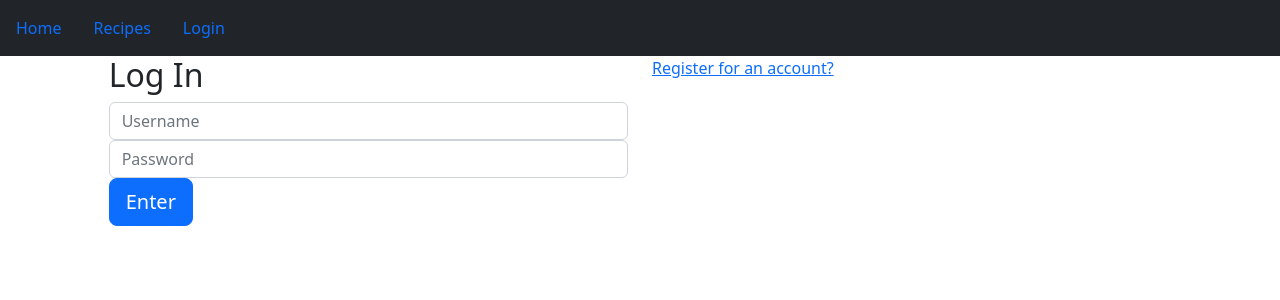
After one commit to Ekhol/capstone-1, a Flask app: page /login in a window 1280 px wide. The commit adds this page. Shown: the top 300 px of the page. Run offline with Flask 2, Linux system fonts and the light colour scheme; parts of the project's set-up code (start-up, migrations or seed data) failed here and were passed over; some libraries are stand-ins or nearby versions.

Commit message:
added new routes and fields for user flow

```diff
--- a/app.py
+++ b/app.py
@@ -1,9 +1,11 @@
 from flask import Flask, redirect, render_template, session, g, flash, request
 from flask_debugtoolbar import DebugToolbarExtension
+from sqlalchemy.exc import IntegrityError
 import os
 import json
 
 from models import db, connect_db, User, Recipe
+from forms import RegistrationForm, LoginForm
 
 CURR_USER_KEY = "curr_user"
 
@@ -12,6 +14,7 @@ app = Flask(__name__)
 app.config['SQLALCHEMY_DATABASE_URI'] = 'postgresql:///pocket-cocktails'
 app.config['SQLALCHEMY_TRACK_MODIFICATIONS'] = False
 app.config['SQLALCHEMY_ECHO'] = True
+app.config['SECRET_KEY'] = "12345"
 
 connect_db(app)
 db.create_all()
@@ -27,6 +30,14 @@ def root():
 
 ############################ Homepage and Public View ############################
 
+@app.route('/home')
+def homepage():
+
+    return render_template("homepage.html")
+
+############################ User Creation/Login/Logout ############################
+
+
 @app.before_request
 def add_user_to_g():
 
@@ -37,18 +48,90 @@ def add_user_to_g():
         g.user = None
 
 
-def login(user):
+def do_login(user):
 
     session[CURR_USER_KEY] = user.id
 
 
-def logout():
+def do_logout():
 
     if CURR_USER_KEY in session:
         del session[CURR_USER_KEY]
 
 
-@app.route('/home')
-def homepage():
+@app.route('/register', methods=["GET", "POST"])
+def register():
 
-    return render_template("homepage.html")
+    form = RegistrationForm()
+
+    if form.validate_on_submit():
+        try:
+            user = User.register(
+                username=form.username.data,
+                password=form.password.data,
+                email=form.email.data,
+                profile_picture=form.image_url.data or User.profile_picture.default.arg,
+            )
+            db.session.commit()
+
+        except IntegrityError:
+            flash("Username is already taken", 'danger')
+            return render_template('users/register.html', form=form)
+
+        do_login(user)
+
+        return redirect("/")
+
+    else:
+        return render_template('users/register.html', form=form)
+
+
+@app.route('/login', methods=["GET", "POST"])
+def login():
+
+    form = LoginForm()
+
+    if form.validate_on_submit():
+        user = User.authenticate(form.username.data, form.password.data)
+
+        if user:
+            do_login(user)
+            flash(f"Howdy, {user.username}!", "success")
+            return redirect("/")
+
+        flash("Invalid login", "danger")
+
+    return render_template('users/login.html', form=form)
+
+
+@app.route('/logout')
+def logout():
+
+    do_logout()
+
+    return redirect("/login")
+
+############################ User Account Routes ############################
+
+
+@app.route('/user/<int:user_id>')
+def user_details(user_id):
+
+    user = User.query.get_or_404(user_id)
+
+    return render_template('users/details.html', user=user)
+
+############################ Recipe Routes ############################
+
+
+@app.route('/recipes')
+def list_recipes():
+
+    search = request.args.get('q')
+
+    if not search:
+        recipes = Recipe.query.all()
+    else:
+        recipes = Recipe.query.filter(Recipe.name.like(f"%{search}%")).all()
+
+    return render_template('recipes/index.html', recipes=recipes)
--- /dev/null
+++ b/forms.py
@@ -0,0 +1,36 @@
+from xmlrpc.client import Boolean
+from flask_wtf import FlaskForm
+from wtforms import StringField, PasswordField, TextAreaField, FieldList, BooleanField
+from wtforms.validators import DataRequired, Email, Length, URL
+
+
+class RegistrationForm(FlaskForm):
+
+    username = StringField('Username', validators=[DataRequired()])
+    email = StringField('Email', validators=[DataRequired(), Email()])
+    password = PasswordField('Password', validators=[Length(min=6)])
+    image_url = StringField('Profile Picture (Optional)')
+
+
+class LoginForm(FlaskForm):
+
+    username = StringField('Username', validators=[DataRequired()])
+    password = PasswordField('Password', validators=[Length(min=6)])
+
+
+class IngredientForm(FlaskForm):
+
+    amount = StringField('Amount', validators=[DataRequired()])
+    ingredient = StringField('Ingredient', validators=[DataRequired()])
+
+
+class RecipeForm(FlaskForm):
+
+    name = StringField('Name', validators=[DataRequired()])
+    ingredient_amount = FieldList(IngredientForm(
+        'Ingredients', validators=[DataRequired()]))
+    has_alcohol = BooleanField('Alcoholic', validators=[
+                               DataRequired()], default="checked")
+    glass_type = StringField('Glass type', validators=[DataRequired()])
+    image_url = StringField('Optional Image URL', validators=[URL()])
+    instructions = TextAreaField('Instructions', validators=[DataRequired()])
--- a/models.py
+++ b/models.py
@@ -42,7 +42,7 @@ class User(db.Model):
 
     username = db.Column(db.String, nullable=False, unique=True)
     email = db.Column(db.Text, nullable=False, unique=True)
-    profile_picture = db.Column(db.Text, nullable=True)
+    profile_picture = db.Column(db.Text, default="/static/stock_bar.jpg")
     bio = db.Column(db.Text, nullable=True)
     password = db.Column(db.Text, nullable=False)
 
--- /dev/null
+++ b/package.json
@@ -0,0 +1,5 @@
+{
+  "dependencies": {
+    "bootstrap": "^5.2.0"
+  }
+}
--- a/templates/base.html
+++ b/templates/base.html
@@ -5,53 +5,43 @@
     <meta charset="UTF-8">
     <meta http-equiv="X-UA-Compatible" content="IE=edge">
     <meta name="viewport" content="width=device-width, initial-scale=1.0">
-    <script src="https://cdn.tailwindcss.com"></script>
-    <link href="/static/style.css" rel="stylesheet">
+    <script type="text/javascript" src="https://code.jquery.com/jquery-1.7.1.min.js"></script>
+    <script src="https://unpkg.com/axios/dist/axios.min.js"></script>
+    <link href="https://cdn.jsdelivr.net/npm/bootstrap@5.2.0/dist/css/bootstrap.min.css" rel="stylesheet"
+        integrity="sha384-gH2yIJqKdNHPEq0n4Mqa/HGKIhSkIHeL5AyhkYV8i59U5AR6csBvApHHNl/vI1Bx" crossorigin="anonymous">
     <title>Back-Pocket Cocktails</title>
 </head>
 
 <body>
+    <nav class="navbar navbar-dark bg-dark">
+        <ul class="nav justify-content-right">
+            <li class="nav-item">
+                <a class="nav-link" href="/">Home</a>
+            </li>
+            <li class="nav-item">
+                <a class="nav-link" href="/recipes">Recipes</a>
+            </li>
+            {% if not g.user %}
+            <li class="nav-item">
+                <a class="nav-link" href="/login">Login</a>
+            </li>
+            {% else %}
+            <li class="nav-item">
+                <a class="nav-link" href="/user/{{ g.user.id }}">Account</a>
+            </li>
+            <li class="nav-item">
+                <a class="nav-link" href="/logout">Log out</a>
+            </li>
+            {% endif %}
+        </ul>
+    </nav>
 
+    {% block content %}
+    {% endblock %}
 
-    <nav class="bg-white border-gray-200 px-2 sm:px-4 py-2.5 dark:bg-gray-900">
-        <div class="container flex flex-wrap justify-between items-center mx-auto">
-            <a href="/home" class="flex items-center">
-                <span class="self-center text-xl font-semibold whitespace-nowrap dark:text-white">Back-Pocket
-                    Cocktails</span>
-            </a>
-            <button data-collapse-toggle="navbar-default" type="button"
-                class="inline-flex items-center p-2 ml-3 text-sm text-gray-500 rounded-lg md:hidden hover:bg-gray-100 focus:outline-none focus:ring-2 focus:ring-gray-200 dark:text-gray-400 dark:hover:bg-gray-700 dark:focus:ring-gray-600"
-                aria-controls="navbar-default" aria-expanded="false">
-                <span class="sr-only">Open main menu</span>
-                <svg class="w-6 h-6" aria-hidden="true" fill="currentColor" viewBox="0 0 20 20"
-                    xmlns="http://www.w3.org/2000/svg">
-                    <path fill-rule="evenodd"
-                        d="M3 5a1 1 0 011-1h12a1 1 0 110 2H4a1 1 0 01-1-1zM3 10a1 1 0 011-1h12a1 1 0 110 2H4a1 1 0 01-1-1zM3 15a1 1 0 011-1h12a1 1 0 110 2H4a1 1 0 01-1-1z"
-                        clip-rule="evenodd"></path>
-                </svg>
-            </button>
-            <div class="hidden w-full md:block md:w-auto" id="navbar-default">
-                <ul
-                    class="flex flex-col p-4 mt-4 bg-gray-50 rounded-lg border border-gray-100 md:flex-row md:space-x-8 md:mt-0 md:text-sm md:font-medium md:border-0 md:bg-white dark:bg-gray-800 md:dark:bg-gray-900 dark:border-gray-700">
-                    <li>
-                        <a href="#"
-                            class="block py-2 pr-4 pl-3 text-white bg-blue-700 rounded md:bg-transparent md:text-blue-700 md:p-0 dark:text-white"
-                            aria-current="page">Home</a>
-                    </li>
-
-                    <li>
-                        <a href="#"
-                            class="block py-2 pr-4 pl-3 text-gray-700 rounded hover:bg-gray-100 md:hover:bg-transparent md:border-0 md:hover:text-blue-700 md:p-0 dark:text-gray-400 md:dark:hover:text-white dark:hover:bg-gray-700 dark:hover:text-white md:dark:hover:bg-transparent">Login</a>
-                    </li>
-                </ul>
-            </div>
-        </div>
-    </nav>
-    <div class="grid place-items-center h-screen">
-        {% block content %}
-        {% endblock %}
-    </div>
+    <script src="https://cdn.jsdelivr.net/npm/bootstrap@5.2.0/dist/js/bootstrap.bundle.min.js"
+        integrity="sha384-A3rJD856KowSb7dwlZdYEkO39Gagi7vIsF0jrRAoQmDKKtQBHUuLZ9AsSv4jD4Xa"
+        crossorigin="anonymous"></script>
 </body>
-<script src="/script/homepage.js"></script>
 
 </html>
--- /dev/null
+++ b/templates/users/login.html
@@ -0,0 +1,26 @@
+{% extends 'base.html' %}
+
+{% block content %}
+
+<div class="row justify-content-md-center">
+    <div class="col-md-7 col-lg-5">
+        <h2 class="join-message">Log In</h2>
+        <form method="POST" id="user_form">
+            {{ form.hidden_tag() }}
+
+            {% for field in form if field.widget.input_type != 'hidden' %}
+            {% for error in field.errors %}
+            <span class="text-danger">{{ error }}</span>
+            {% endfor %}
+            {{ field(placeholder=field.label.text, class="form-control") }}
+            {% endfor %}
+
+            <button class="btn btn-primary btn-lg btn-block">Enter</button>
+        </form>
+    </div>
+    <div class="col-md-7 col-lg-5">
+        <a href="/register">Register for an account?</a>
+    </div>
+</div>
+
+{% endblock %}
```
Also changed, not shown: script/homepage.js (deleted, +0 -14 lines), static/homepage.js (added, +37 -0 lines), templates/homepage.html (+4 -18 lines), templates/recipes/index.html (added, +38 -0 lines), templates/recipes/submit.html (added, +26 -0 lines), templates/users/details.html (added, +11 -0 lines), templates/users/register.html (added, +23 -0 lines), package-lock.json (added), static/stock_bar.jpg (added).
